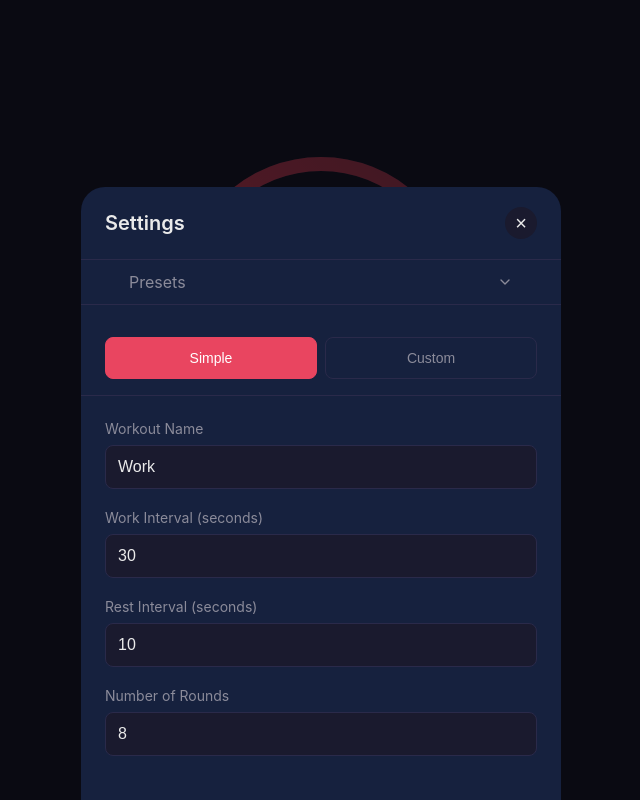
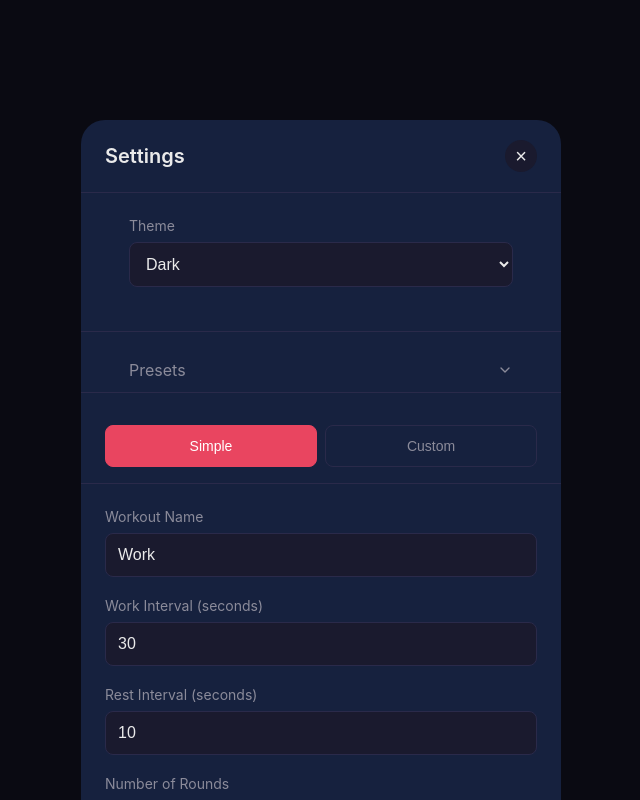
Before and after one commit to nbn22385/workout-timer, a React (Vite) app: page / in a window 1280 px wide. Both pictures are taken after a click on the button 556 px from the left and 613 px from the top of the page. Shown: the whole page, without its empty margins (319-959 px from the left). Built offline with nearby package versions, Linux system fonts and the light colour scheme.

Commit message:
Add theme selector to settings panel with 6 color themes (Dark, Light, Solarized, Catppuccin, Dracula, Tokyo Night)

```diff
--- a/src/App.css
+++ b/src/App.css
@@ -10,15 +10,6 @@
   --color-ring-track: #2a2a4a;
   --color-border: #2a2a4a;
   font-family: -apple-system, BlinkMacSystemFont, 'Segoe UI', Roboto, sans-serif;
-}
-
-[data-theme="light"] {
-  --color-bg: #f5f5f5;
-  --color-card: #ffffff;
-  --color-text: #1a1a2e;
-  --color-text-muted: #6b6b7b;
-  --color-ring-track: #e0e0e0;
-  --color-border: #e0e0e0;
 }
 
 * {
--- a/src/App.tsx
+++ b/src/App.tsx
@@ -7,6 +7,7 @@ import { useSound } from './hooks/useSound';
 import { useWakeLock } from './hooks/useWakeLock';
 import type { TimerConfig, Settings as SettingsType, Preset } from './types';
 import { DEFAULT_SIMPLE_CONFIG } from './types';
+import { THEMES } from './themes';
 import {
   loadPresets,
   savePresets,
@@ -63,7 +64,22 @@ function App() {
 
   useEffect(() => {
     saveSettings(settings);
-    document.documentElement.setAttribute('data-theme', theme);
+
+    // Inject theme colors as CSS variables
+    const selectedTheme = THEMES.find((t) => t.id === theme);
+    if (selectedTheme) {
+      const root = document.documentElement;
+      root.style.setProperty('--color-bg', selectedTheme.colors.bg);
+      root.style.setProperty('--color-card', selectedTheme.colors.card);
+      root.style.setProperty('--color-text', selectedTheme.colors.text);
+      root.style.setProperty('--color-text-muted', selectedTheme.colors.textMuted);
+      root.style.setProperty('--color-accent', selectedTheme.colors.accent);
+      root.style.setProperty('--color-work', selectedTheme.colors.work);
+      root.style.setProperty('--color-rest', selectedTheme.colors.rest);
+      root.style.setProperty('--color-other', selectedTheme.colors.other);
+      root.style.setProperty('--color-ring-track', selectedTheme.colors.ringTrack);
+      root.style.setProperty('--color-border', selectedTheme.colors.border);
+    }
   }, [settings, theme]);
 
   const handleConfigChange = (newConfig: TimerConfig) => {
@@ -158,12 +174,6 @@ function App() {
           <Icon name={settings.countdownBeep ? 'speaker' : 'speaker-off'} size={20} />
         </button>
         <button
-          className={`toggle-btn ${theme === 'dark' ? 'active' : ''}`}
-          onClick={() => handleSettingsChange({ theme: theme === 'dark' ? 'light' : 'dark' })}
-        >
-          <Icon name={theme === 'dark' ? 'moon' : 'sun'} size={20} />
-        </button>
-        <button
           className={`toggle-btn ${wakeLock ? 'active' : ''}`}
           onClick={() => handleSettingsChange({ wakeLock: !settings.wakeLock })}
         >
@@ -179,6 +189,8 @@ function App() {
           onSavePreset={handleSavePreset}
           onDeletePreset={handleDeletePreset}
           onClose={() => setShowSettings(false)}
+          settings={settings}
+          onSettingsChange={handleSettingsChange}
         />
       )}
     </div>
--- a/src/components/Settings.tsx
+++ b/src/components/Settings.tsx
@@ -1,8 +1,9 @@
 import { useState } from 'react';
-import type { TimerConfig, SimpleConfig, CustomConfig, CustomStep, Preset } from '../types';
+import type { TimerConfig, SimpleConfig, CustomConfig, CustomStep, Preset, Settings as SettingsType } from '../types';
 import { DEFAULT_SIMPLE_CONFIG, DEFAULT_CUSTOM_CONFIG } from '../types';
 import { generateId } from '../utils/storage';
 import { Icon } from './Icon';
+import { THEMES, type ThemeId } from '../themes';
 
 interface SettingsProps {
   config: TimerConfig;
@@ -11,6 +12,8 @@ interface SettingsProps {
   onSavePreset: (name: string) => void;
   onDeletePreset: (id: string) => void;
   onClose: () => void;
+  settings: SettingsType;
+  onSettingsChange: (updates: Partial<SettingsType>) => void;
 }
 
 export function Settings({
@@ -19,7 +22,9 @@ export function Settings({
   presets,
   onSavePreset,
   onDeletePreset,
-  onClose
+  onClose,
+  settings,
+  onSettingsChange
 }: SettingsProps) {
   const [mode, setMode] = useState<'simple' | 'custom'>(config.mode);
   const [simpleConfig, setSimpleConfig] = useState<SimpleConfig>(
@@ -122,6 +127,25 @@ export function Settings({
         <div className="settings-header">
           <h2>Settings</h2>
           <button className="close-btn" onClick={handleClose}>×</button>
+        </div>
+
+        {/* Theme Selector */}
+        <div className="settings-section">
+          <div className="settings-form">
+            <div className="form-group">
+              <label>Theme</label>
+              <select
+                value={settings.theme}
+                onChange={(e) => onSettingsChange({ theme: e.target.value as ThemeId })}
+              >
+                {THEMES.map((theme) => (
+                  <option key={theme.id} value={theme.id}>
+                    {theme.name}
+                  </option>
+                ))}
+              </select>
+            </div>
+          </div>
         </div>
 
         {/* Presets Section */}
--- /dev/null
+++ b/src/themes.ts
@@ -0,0 +1,119 @@
+export interface ThemeColors {
+  bg: string;
+  card: string;
+  text: string;
+  textMuted: string;
+  accent: string;
+  work: string;
+  rest: string;
+  other: string;
+  ringTrack: string;
+  border: string;
+}
+
+export interface Theme {
+  id: string;
+  name: string;
+  colors: ThemeColors;
+}
+
+export const THEMES: Theme[] = [
+  {
+    id: 'dark',
+    name: 'Dark',
+    colors: {
+      bg: '#1a1a2e',
+      card: '#16213e',
+      text: '#eaeaea',
+      textMuted: '#8b8b9a',
+      accent: '#e94560',
+      work: '#e94560',
+      rest: '#4ade80',
+      other: '#60a5fa',
+      ringTrack: '#2a2a4a',
+      border: '#2a2a4a',
+    },
+  },
+  {
+    id: 'light',
+    name: 'Light',
+    colors: {
+      bg: '#f5f5f5',
+      card: '#ffffff',
+      text: '#1a1a2e',
+      textMuted: '#6b6b7b',
+      accent: '#e94560',
+      work: '#e94560',
+      rest: '#4ade80',
+      other: '#60a5fa',
+      ringTrack: '#e0e0e0',
+      border: '#e0e0e0',
+    },
+  },
+  {
+    id: 'solarized',
+    name: 'Solarized',
+    colors: {
+      bg: '#002b36',
+      card: '#073642',
+      text: '#93a1a1',
+      textMuted: '#586e75',
+      accent: '#cb4b16',
+      work: '#dc322f',
+      rest: '#859900',
+      other: '#268bd2',
+      ringTrack: '#073642',
+      border: '#073642',
+    },
+  },
+  {
+    id: 'catppuccin',
+    name: 'Catppuccin',
+    colors: {
+      bg: '#1e1e2e',
+      card: '#313244',
+      text: '#cdd6f4',
+      textMuted: '#9399b2',
+      accent: '#f38ba8',
+      work: '#f38ba8',
+      rest: '#a6e3a1',
+      other: '#89b4fa',
+      ringTrack: '#45475a',
+      border: '#45475a',
+    },
+  },
+  {
+    id: 'dracula',
+    name: 'Dracula',
+    colors: {
+      bg: '#282a36',
+      card: '#383a59',
+      text: '#f8f8f2',
+      textMuted: '#6272a4',
+      accent: '#bd93f9',
+      work: '#ff5555',
+      rest: '#50fa7b',
+      other: '#8be9fd',
+      ringTrack: '#44475a',
+      border: '#44475a',
+    },
+  },
+  {
+    id: 'tokyo-night',
+    name: 'Tokyo Night',
+    colors: {
+      bg: '#1a1b26',
+      card: '#24283b',
+      text: '#a9b1d6',
+      textMuted: '#565f89',
+      accent: '#7aa2f7',
+      work: '#f7768e',
+      rest: '#9ece6a',
+      other: '#7aa2f7',
+      ringTrack: '#414868',
+      border: '#414868',
+    },
+  },
+];
+
+export type ThemeId = typeof THEMES[number]['id'];
--- a/src/types/index.ts
+++ b/src/types/index.ts
@@ -1,3 +1,5 @@
+import type { ThemeId } from '../themes';
+
 export type StepType = 'work' | 'rest' | 'other';
 
 export interface SimpleConfig {
@@ -44,7 +46,7 @@ export interface TimerStatus {
 }
 
 export interface Settings {
-  theme: 'dark' | 'light';
+  theme: ThemeId;
   countdownBeep: boolean;
   endBeep: boolean;
   wakeLock: boolean;
```
